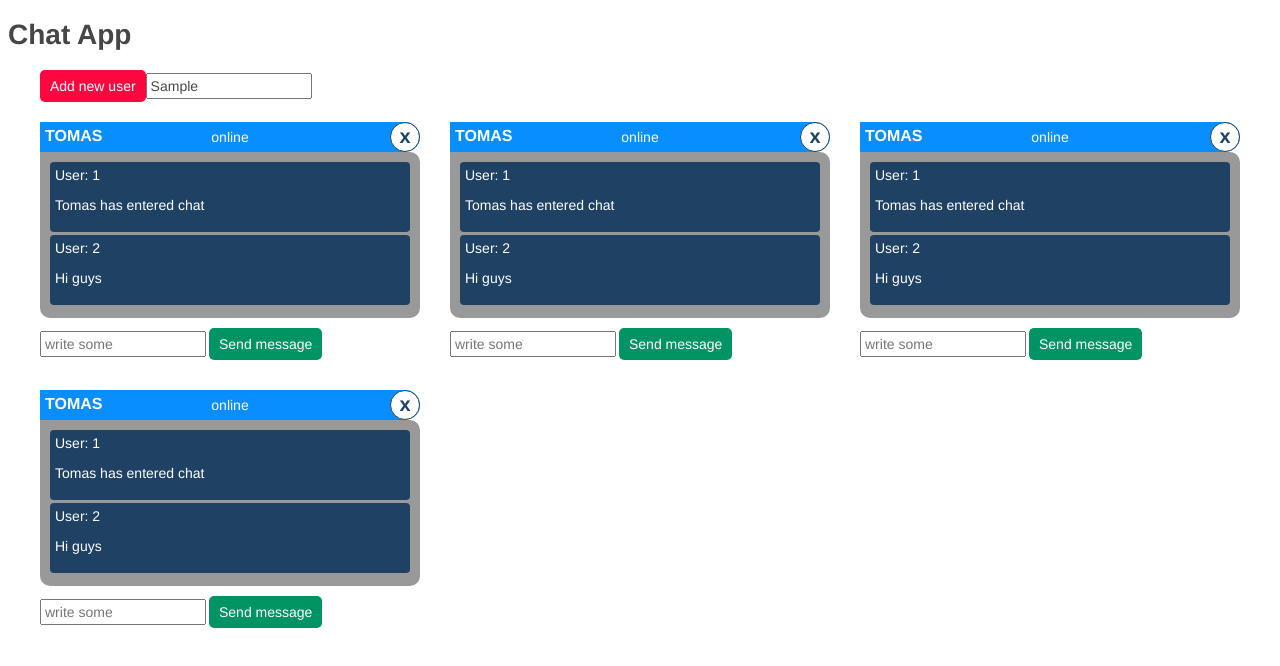
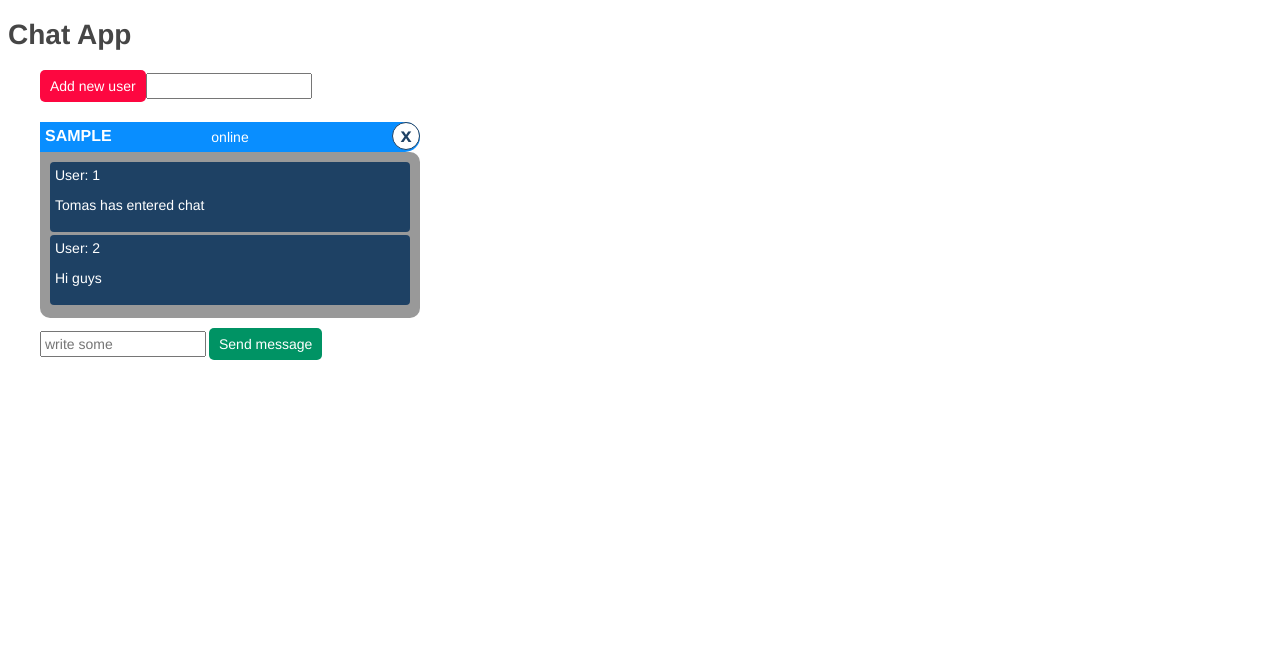
Before and after one commit to Nata25/chat-app, an Angular app: page / in a window 1280 px wide. Both pictures are taken after typing "Sample" into the empty fields and a click on the button "Add new user". Shown: the top 666 px of the page. Built offline with nearby package versions, Linux system fonts and the light colour scheme.

Commit message:
Init UsersService, implement add/delete user

```diff
--- a/src/app/add-user-input/add-user-input.component.html
+++ b/src/app/add-user-input/add-user-input.component.html
@@ -1,4 +1,6 @@
 <div class="add-user">
-  <button (click)="onAddUser()" class="red">Add new user</button>
-  <input />
+  <form novalidate="onAddUser()">
+    <button (click)="onAddUser()" class="red">Add new user</button>
+    <input name="input" [(ngModel)]="input" />
+  </form>
 </div>
--- a/src/app/add-user-input/add-user-input.component.ts
+++ b/src/app/add-user-input/add-user-input.component.ts
@@ -1,4 +1,5 @@
 import { Component, OnInit } from '@angular/core';
+import { UsersService } from '../users.service';
 
 @Component({
   selector: 'app-add-user-input',
@@ -6,11 +7,14 @@ import { Component, OnInit } from '@angular/core';
   styleUrls: ['./add-user-input.component.scss'],
 })
 export class AddUserInputComponent implements OnInit {
-  constructor() {}
+  constructor(private _usersService: UsersService) {}
 
   ngOnInit(): void {}
 
+  input: string = '';
+
   onAddUser(): void {
-    console.log('user added');
+    this._usersService.addUser(this.input);
+    this.input = '';
   }
 }
--- a/src/app/app.component.html
+++ b/src/app/app.component.html
@@ -3,9 +3,6 @@
 <div class="container">
   <app-add-user-input></app-add-user-input>
   <div class="windows-wrapper">
-    <app-window></app-window>
-    <app-window></app-window>
-    <app-window></app-window>
-    <app-window></app-window>
+    <app-window *ngFor="let user of _usersService.users" [user]="user"></app-window>
   </div>
 </div>
--- a/src/app/app.component.ts
+++ b/src/app/app.component.ts
@@ -1,10 +1,17 @@
-import { Component } from '@angular/core';
+import { Component, OnInit } from '@angular/core';
+import { UsersService } from './users.service';
 
 @Component({
   selector: 'app-root',
   templateUrl: './app.component.html',
   styleUrls: ['./app.component.scss'],
 })
-export class AppComponent {
+export class AppComponent implements OnInit {
   title = 'chat-app';
+
+  constructor(public _usersService: UsersService) {}
+
+  // users$: Observable<User[]> = this._usersService.users$
+
+  ngOnInit() {}
 }
--- a/src/app/app.module.ts
+++ b/src/app/app.module.ts
@@ -1,5 +1,6 @@
 import { NgModule } from '@angular/core';
 import { BrowserModule } from '@angular/platform-browser';
+import { FormsModule } from '@angular/forms';
 
 import { AppComponent } from './app.component';
 import { AddUserInputComponent } from './add-user-input/add-user-input.component';
@@ -7,7 +8,7 @@ import { WindowComponent } from './window/window.component';
 
 @NgModule({
   declarations: [AppComponent, AddUserInputComponent, WindowComponent],
-  imports: [BrowserModule],
+  imports: [BrowserModule, FormsModule],
   providers: [],
   bootstrap: [AppComponent],
 })
--- /dev/null
+++ b/src/app/users.service.ts
@@ -0,0 +1,29 @@
+import { Injectable } from '@angular/core';
+import { Observable } from 'rxjs';
+import { from } from 'rxjs';
+import { User } from 'src/types';
+
+@Injectable({
+  providedIn: 'root',
+})
+export class UsersService {
+  constructor() {}
+
+  // users$: Observable<User[]> = from([]);
+  users: User[] = [];
+
+  private genId(users: User[]): number {
+    return users.length > 0 ? Math.max(...users.map((user) => user.id)) + 1 : 0;
+  }
+
+  addUser(name: string): void {
+    this.users.push({
+      name,
+      id: this.genId(this.users),
+    });
+  }
+
+  removeUser(id: number): void {
+    this.users = this.users.filter((user) => user.id !== id);
+  }
+}
--- a/src/app/window/window.component.html
+++ b/src/app/window/window.component.html
@@ -3,9 +3,9 @@
     {{ status }}
   </div>
   <h1 class="username">
-    {{ username }}
+    {{ user?.name }}
   </h1>
-  <span class="delete-button">x</span>
+  <button (click)="removeUser()" class="delete-button">x</button>
   <ul class="messages">
     <li *ngFor="let msg of messages" class="message">
       <h2 class="user">User: {{ msg.userId }}</h2>
--- a/src/app/window/window.component.ts
+++ b/src/app/window/window.component.ts
@@ -1,5 +1,6 @@
-import { Component, OnInit } from '@angular/core';
-import { Message } from 'src/types';
+import { Component, Input, OnInit } from '@angular/core';
+import { Message, User } from 'src/types';
+import { UsersService } from '../users.service';
 
 @Component({
   selector: 'app-window',
@@ -7,12 +8,14 @@ import { Message } from 'src/types';
   styleUrls: ['./window.component.scss'],
 })
 export class WindowComponent implements OnInit {
-  constructor() {}
+  constructor(private _userService: UsersService) {}
 
   ngOnInit(): void {}
 
-  username: string = 'Tomas';
   status: string = 'online';
+
+  @Input() user?: User;
+
   messages: Message[] = [
     {
       userId: 1,
@@ -23,4 +26,8 @@ export class WindowComponent implements OnInit {
       message: 'Hi guys',
     },
   ];
+
+  removeUser(): void {
+    if (this.user) this._userService.removeUser(this.user.id);
+  }
 }
--- a/src/types/index.ts
+++ b/src/types/index.ts
@@ -2,3 +2,8 @@ export interface Message {
 	userId: number,
 	message: string
 }
+
+export interface User {
+	id: number,
+	name: string
+}
```
